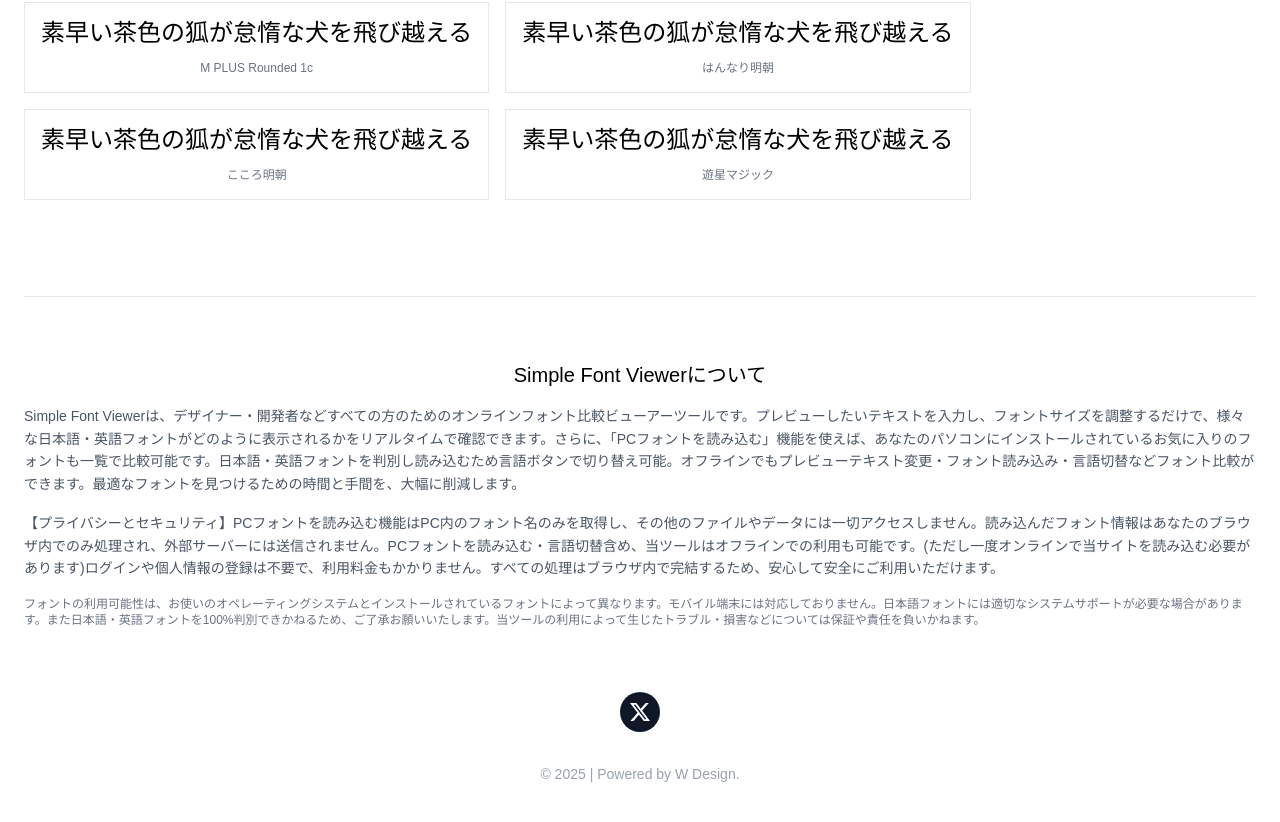
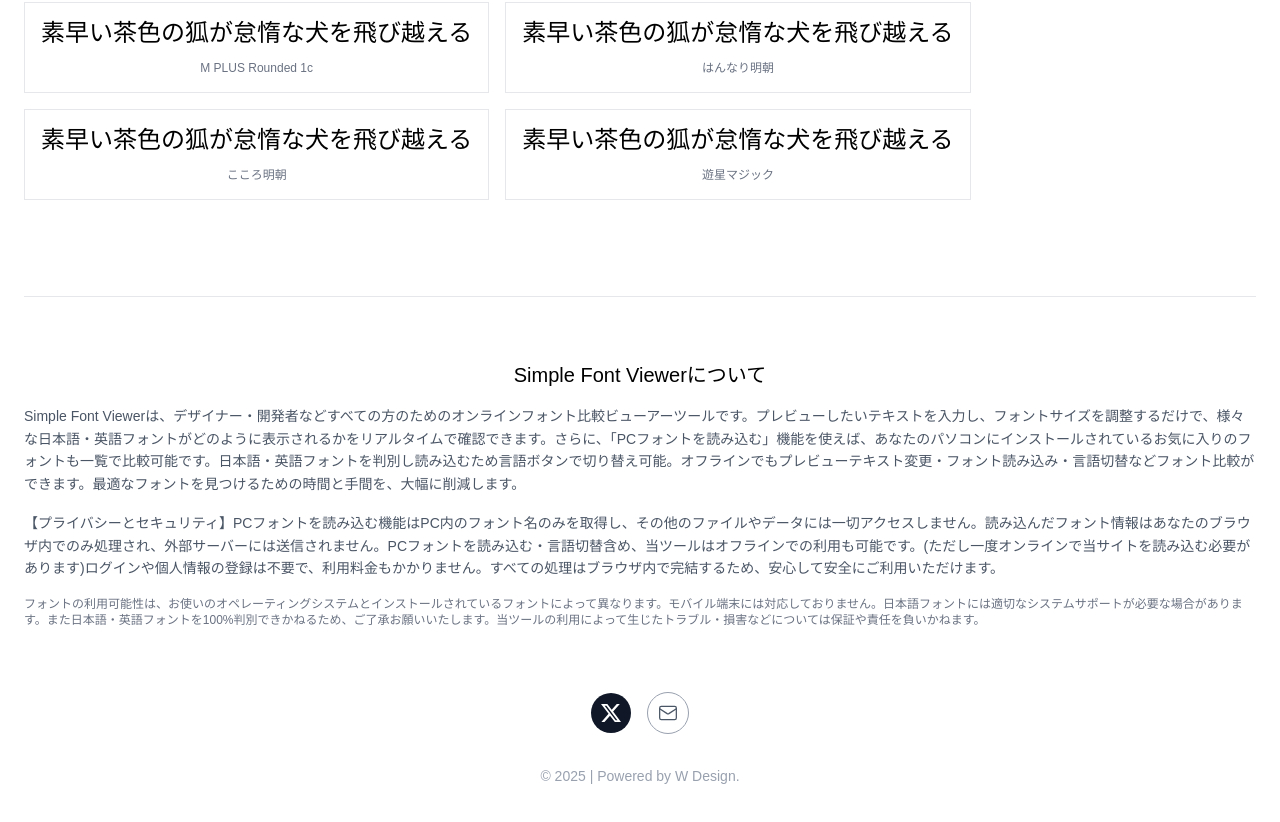
Before and after one commit to hayate1107-pixel/simple-font-viewer, a Next.js app: page / in a window 1280 px wide. Shown: the part 1419-2241 px from the top of the page. Built offline with nearby package versions, Linux system fonts and the light colour scheme.

Commit message:
Add Mail icon

```diff
--- a/src/app/page.tsx
+++ b/src/app/page.tsx
@@ -1,6 +1,6 @@
 'use client';
 import React, { useState, useMemo, useEffect } from 'react';
-import { Type, Languages, Copy, Check, Search, Filter, FolderDown } from 'lucide-react';
+import { Type, Languages, Copy, Check, Search, Filter, FolderDown, Mail } from 'lucide-react';
 
 function useDebounce<T>(value: T, delay: number): T {
   const [debouncedValue, setDebouncedValue] = useState<T>(value);
@@ -476,7 +476,7 @@ export default function HomePage() {
         {/* --- コピーライトフッターエリア --- */}
         <footer className="text-center pt-16">
           {/* SNSアイコン */}
-          <div className="flex justify-center mb-8">
+          <div className="flex justify-center items-center space-x-4 mb-8">
             <a
               href="https://x.com/STYLEW142324"
               target="_blank"
@@ -495,6 +495,14 @@ export default function HomePage() {
               >
                 <path d="M18.901 1.153h3.68l-8.04 9.19L24 22.846h-7.406l-5.8-7.584-6.638 7.584H.474l8.6-9.83L0 1.154h7.594l5.243 6.932ZM17.61 20.644h2.039L6.486 3.24H4.298Z" />
               </svg>
+            </a>
+
+            <a
+              href="mailto:wstylejapan@gmail.com"
+              aria-label="Contact via Email"
+              className="p-2.5 bg-white border border-gray-400 rounded-full text-gray-600 hover:bg-gray-100 hover:border-gray-500 transition-colors duration-300"
+            >
+              <Mail size={20} strokeWidth={1.5} />
             </a>
           </div>
           <div className="text-sm text-gray-400">
```
Lines whose indentation alone changed are shown as unchanged.
